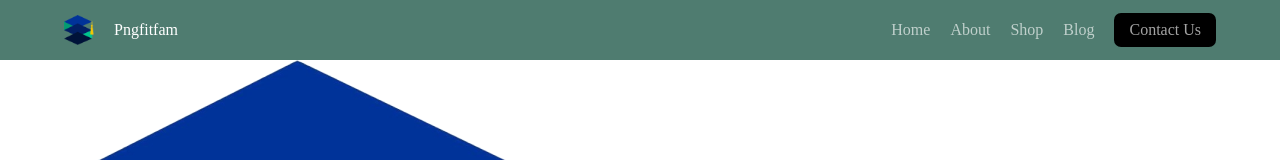
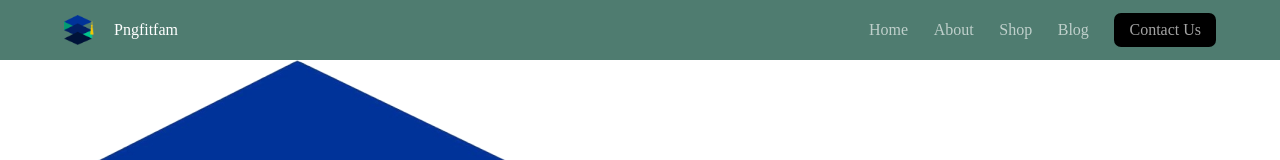
Before and after one commit to Ballylight/Nuhorcon, a Next.js app: page / in a window 1280 px wide. Shown: the top 160 px of the page. Built offline with nearby package versions, Linux system fonts and the light colour scheme.

Commit message:
asdertyuio

```diff
--- a/app/components/HomeLayouts/navbar.module.css
+++ b/app/components/HomeLayouts/navbar.module.css
@@ -28,7 +28,7 @@
 }
 .links{
     display: flex;
-    gap: 20px;
+    gap: 2vw;
     align-items: center;
 }
 .linkbutton{
@@ -64,6 +64,7 @@
     .links{
         flex-direction: column;
         width: 100%;
+        gap: 20px;
     }
     .link{
         width: 100%;
```
